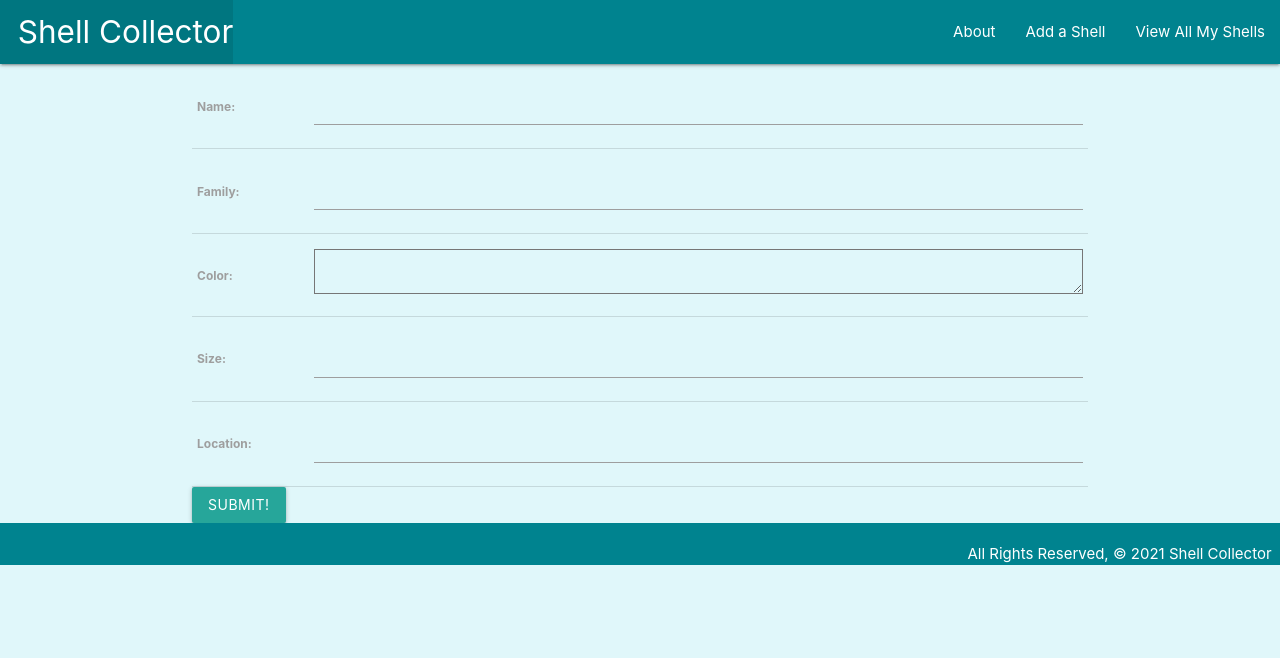
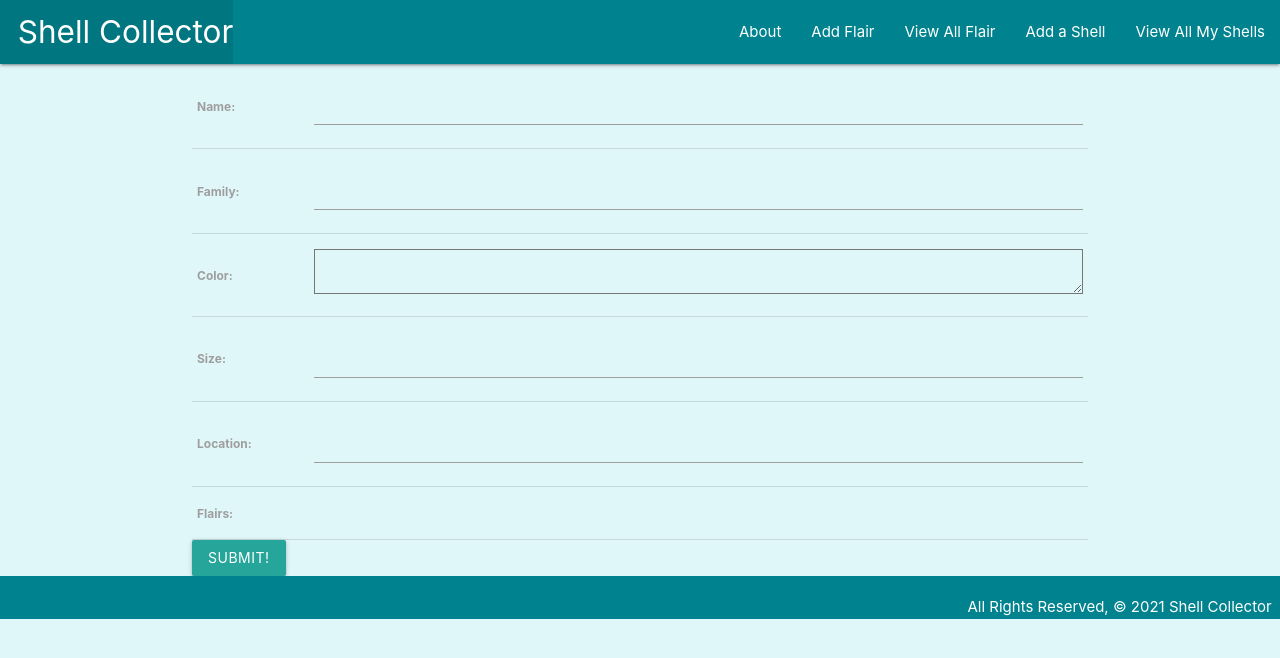
Before and after one commit to kepackard/shell-collector, a Django app: page /shells/create/ in a window 1280 px wide. Shown: the top 658 px of the page. Run offline with Django 3.2, Linux system fonts and the light colour scheme; data that the repository does not hold is empty.

Commit message:
Saves 12.1 work

```diff
--- a/main_app/models.py
+++ b/main_app/models.py
@@ -1,6 +1,8 @@
 from django.db import models
+from django.db.models.deletion import CASCADE
 from django.urls import reverse
 from datetime import date
+from django.contrib.auth.models import User
 
 TIMES = (
     ('M', 'Morning'),
@@ -8,12 +10,22 @@ TIMES = (
     ('E', 'Evening')
 )
 
+class Flair(models.Model):
+    name = models.CharField(max_length=50)
+    color = models.CharField(max_length=50)
+
+    def __str__(self):
+        return self.name
+
+    def get_absolute_url(self):
+        return reverse('flairs_detail', kwargs={'pk': self.id})
 class Shell(models.Model):
     name = models.CharField(max_length=100)
     family = models.CharField(max_length=100)
     color = models.TextField(max_length=100)
     size = models.CharField(max_length=50)
     location = models.CharField(max_length=100)
+    flairs = models.ManyToManyField(Flair)
 
     def __str__(self):
         return self.name
@@ -22,7 +34,7 @@ class Shell(models.Model):
         return reverse("detail", kwargs={"shell_id": self.id})
 
     def cleaned_for_today(self):
-        len( self.cleaning_set.filter(date=date.today()) )
+        return self.cleaning_set.filter(date=date.today()).count() >= len(TIMES)
 
 class Cleaning(models.Model):
     date = models.DateField('cleaning date')
--- a/main_app/templates/base.html
+++ b/main_app/templates/base.html
@@ -25,6 +25,8 @@
           </ul>
           <ul class="right">
             <li><a href="{% url 'about' %}">About</a></li>
+            <li><a href="{% url 'flairs_create' %}">Add Flair</a></li>
+            <li><a href="{% url 'flairs_index' %}">View All Flair</a></li>
             <li><a href="{% url 'shells_create' %}">Add a Shell</a></li>
             <li><a href="{% url 'index' %}">View All My Shells</a></li>
           </ul>
--- a/main_app/urls.py
+++ b/main_app/urls.py
@@ -10,4 +10,12 @@ urlpatterns = [
     path('shells/<int:pk>/update/', views.ShellUpdate.as_view(), name='shells_update'),
     path('shells/<int:pk>/delete/', views.ShellDelete.as_view(), name='shells_delete'),
     path('shells/<int:shell_id>/add_cleaning/', views.add_cleaning, name='add_cleaning'),
+    path('flairs/', views.FlairList.as_view(), name='flair_index'),
+    path('flairs/<int:pk>/', views.FlairDetail.as_view(), name='flair_detail'),
+    path('flairs/create/', views.FlairCreate.as_view(), name='flair_create'),
+    path('flairs/<int:pk>/update/', views.FlairUpdate.as_view(), name='flair_update'),
+    path('flairs/<int:pk>/delete/', views.FlairDelete.as_view(), name='flair_delete'),
+    path('shells/<int:shell_id>/assoc_flair/<int:flair_id>/',
+         views.assoc_flair, name='assoc_flair'),
+    path('shells/<int:shell_id>/unassoc_flair/<int:flair_id>/', views.unassoc_flair, name='unassoc_flair'),
 ]
--- a/main_app/views.py
+++ b/main_app/views.py
@@ -1,9 +1,9 @@
+from django.views.generic.detail import DetailView
 from django.shortcuts import render, redirect
-from .models import Shell
+from .models import Shell, Flair
 from django.views.generic.edit import CreateView, UpdateView, DeleteView
 from .forms import CleaningForm
-
-from django.http import HttpResponse
+from django.views.generic import ListView
 
 def home(request):
     return render(request, 'home.html')
@@ -11,8 +11,8 @@ def home(request):
 def about(request):
     return render(request, 'about.html')
 
-# def shells_index(request):
-#     return render(request, 'shells/index.html', { 'shells': shells })
+def shells_index(request):
+    return render(request, 'shells/index.html', { 'shells': shells })
 
 def shells_index(request):
     shells = Shell.objects.all()
@@ -21,18 +21,42 @@ def shells_index(request):
 def shells_detail(request, shell_id):
     shell = Shell.objects.get(id=shell_id)
     cleaning_form = CleaningForm()
-    return render(request, 'shells/detail.html', {
-        'shell': shell, 'cleaning_form': cleaning_form
+
+    flairs_shell_doesnt_have = Flair.objects.exclude(
+        id__in=shell.flairs.all().values_list('id'))
+
+    return render(
+        request,
+        'shells/detail.html', {
+            'shell': shell,
+            'cleaning_form': cleaning_form,
+            'flairs': flairs_shell_doesnt_have
     })
 
 def add_cleaning(request, shell_id):
     form = CleaningForm(request.POST)
+    print(form._errors)
     if form.is_valid():
         new_cleaning = form.save(commit=False)
         new_cleaning.shell_id = shell_id
         new_cleaning.save()
     return redirect('detail', shell_id=shell_id)
 
+def assoc_flair(request, shell_id, flair_id):
+    Shell.objects.get(id=shell_id).flairs.add(flair_id)
+    return redirect('detail', shell_id=shell_id)
+
+def unassoc_flair(request, shell_id, flair_id):
+    Shell.objects.get(id=shell_id).flairs.remove(flair_id)
+    return redirect('detail', pk=shell_id)
+
+class ShellIndex(ListView):
+    model = Shell
+    template_name = 'shells/index.html'
+
+    def get_queryset(self):
+        queryset = Shell.objects.filter(user=self.request.user)
+        return queryset
 class ShellCreate(CreateView):
     model = Shell
     fields = '__all__'
@@ -44,3 +68,27 @@ class ShellUpdate(UpdateView):
 class ShellDelete(DeleteView):
     model = Shell
     success_url = '/shells/'
+
+class FlairCreate(CreateView):
+    model = Flair
+    fields = ('name', 'color')
+
+
+class FlairUpdate(UpdateView):
+    model = Flair
+    fields = ('name', 'color')
+
+
+class FlairDelete(DeleteView):
+    model = Flair
+    success_url = '/flairs/'
+
+
+class FlairDetail(DetailView):
+    model = Flair
+    template_name = 'flairs/detail.html'
+
+
+class FlairList(ListView):
+    model = Flair
+    template_name = 'flairs/index.html'
```
Also changed, not shown: main_app/templates/main_app/flair_confirm_delete.html (added, +13 -0 lines), main_app/templates/main_app/flair_detail.html (added, +20 -0 lines), main_app/templates/main_app/flair_form.html (added, +16 -0 lines), main_app/templates/main_app/flair_list.html (added, +17 -0 lines), main_app/templates/main_app/shell_confirm_delete.html (added, +11 -0 lines), main_app/templates/shells/detail.html (+38 -1 lines), main_app/migrations/0003_auto_20211202_0207.py (added).
